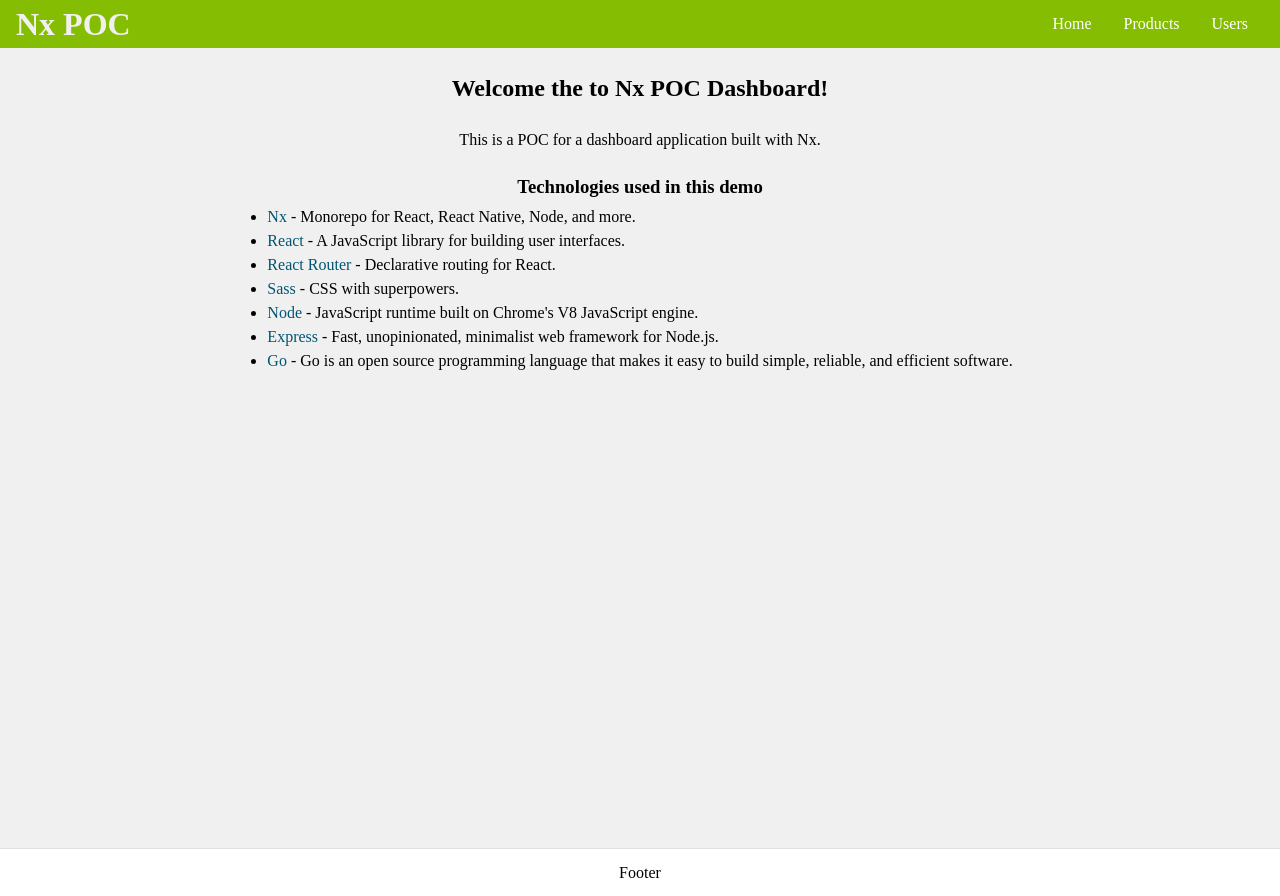
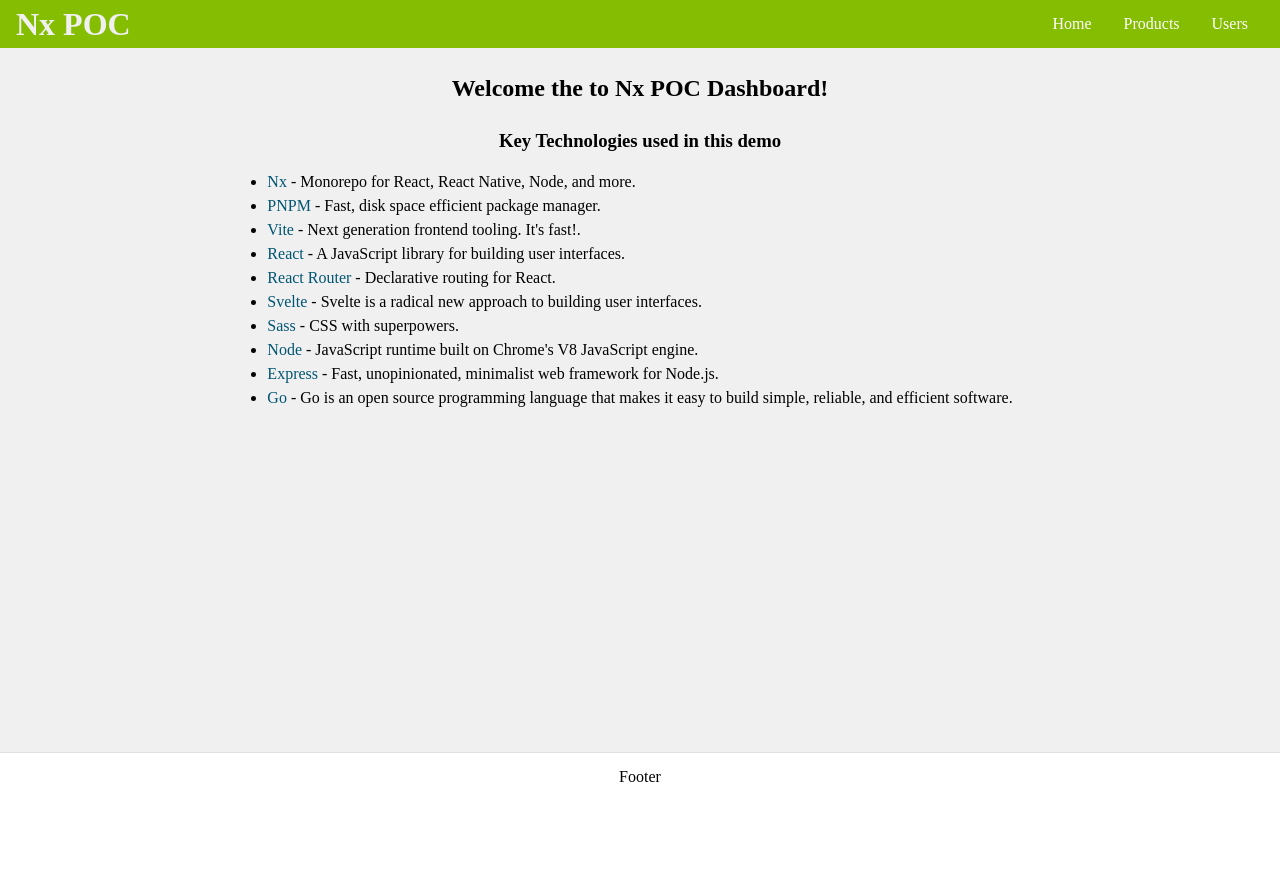
Before and after one commit to SoftwareBlair/nx-poc, a React (Vite) app in the folder apps/console/: page / in a window 1280 px wide. After the commit the page ends 800 px from the top, so only its background shows below. Built offline with nearby package versions, Linux system fonts and the light colour scheme.

Commit message:
Fixing some errors and styling

```diff
--- a/apps/console/index.html
+++ b/apps/console/index.html
@@ -8,7 +8,8 @@
     <meta name="viewport" content="width=device-width, initial-scale=1" />
     <link rel="icon" type="image/x-icon" href="favicon.ico" />
   </head>
-  <body id="root">
+  <body>
+    <div id="root"></div>
     <script type="module" src="/src/main.tsx"></script>
   </body>
 </html>
--- a/apps/console/src/components/AllUsers/AllUsers.tsx
+++ b/apps/console/src/components/AllUsers/AllUsers.tsx
@@ -5,8 +5,6 @@ import { Input, SvelteWrapper, TextArea } from '@react-ui';
 import { Button } from '@svelte-ui';
 
 import styles from './AllUsers.module.scss';
-
-const SvelteButton = SvelteWrapper(Button);
 
 export interface User {
   id: string;
@@ -26,6 +24,7 @@ interface State {
 }
 
 export function AllUsers() {
+  const SvelteButton = SvelteWrapper(Button);
   const [users, setUsers] = useState<User[]>([]);
   const initialState = {
     first_name: '',
--- a/apps/console/src/components/Welcome/Welcome.module.scss
+++ b/apps/console/src/components/Welcome/Welcome.module.scss
@@ -4,6 +4,10 @@
   align-items: center;
   height: 100%;
   width: 100%;
+
+  h3 {
+    margin: 15px 0;
+  }
 
   ul {
     display: flex;
--- a/apps/console/src/components/Welcome/Welcome.tsx
+++ b/apps/console/src/components/Welcome/Welcome.tsx
@@ -2,21 +2,27 @@ import styles from './Welcome.module.scss';
 
 export function Welcome() {
   return (
-    <div className={styles['container']}>
+    <div className={styles.container}>
       <h2>Welcome the to Nx POC Dashboard!</h2>
-      <p>
-        This is a POC for a dashboard application built with Nx.
-      </p>
-      <h3>Technologies used in this demo</h3>
+      <h3>Key Technologies used in this demo</h3>
       <ul>
         <li>
           <a href="https://nx.dev" target="_blank">Nx</a> - Monorepo for React, React Native, Node, and more.
+        </li>
+        <li>
+          <a href="https://pnpm.io" target="_blank">PNPM</a> - Fast, disk space efficient package manager.
+        </li>
+        <li>
+          <a href="https://vitejs.dev" target="_blank">Vite</a> - Next generation frontend tooling. It's fast!.
         </li>
         <li>
           <a href="https://reactjs.org" target="_blank">React</a> - A JavaScript library for building user interfaces.
         </li>
         <li>
           <a href="https://reactrouter.com" target="_blank">React Router</a> - Declarative routing for React.
+        </li>
+        <li>
+          <a href="https://svelte.dev" target="_blank">Svelte</a> - Svelte is a radical new approach to building user interfaces.
         </li>
         <li>
           <a href="https://sass-lang.com" target="_blank">Sass</a> - CSS with superpowers.
--- a/apps/console/src/layouts/ConsoleLayout/ConsoleLayout.module.scss
+++ b/apps/console/src/layouts/ConsoleLayout/ConsoleLayout.module.scss
@@ -46,7 +46,7 @@
   display: flex;
   flex-direction: column;
   flex: 1;
-  height: 100%;
+  height: calc(100vh - 6rem);
   background-color: #f0f0f0;
   padding: 1rem;
 }
```
